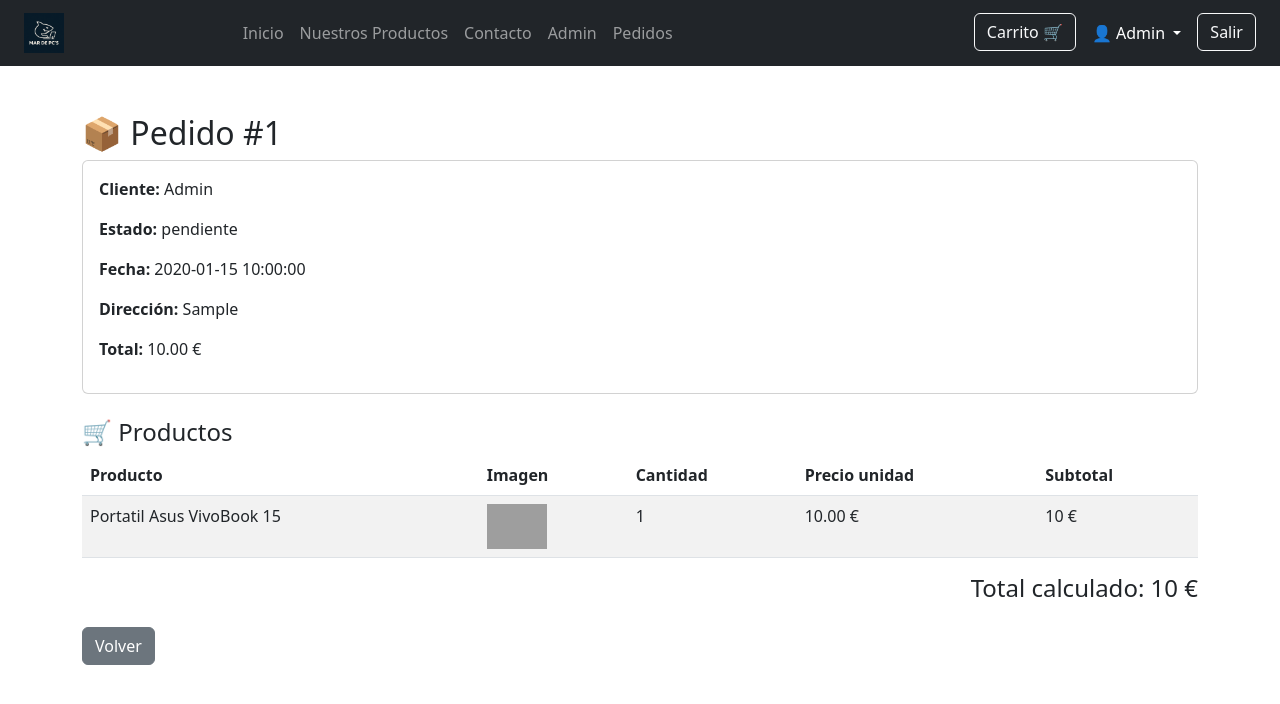
After one commit to Rikrditoxd/Mar-de-PC-s, a PHP site: page /acciones/pedido_detalle.php?id=1 in a window 1280 px wide. The commit adds this page. Shown: the top 704 px of the page. Run offline with PHP 8.4, Linux system fonts and the light colour scheme; a user stored in the database is signed in; data comes from the database, SQL or seed files in the repository; tables that the repository leaves empty or names only in its code hold one stand-in row (values such as "Sample post"); grey boxes are pictures that could not be loaded.

Commit message:
footer, pag pedidos y gestion usuarios

````diff
--- /dev/null
+++ b/acciones/pedido_detalle.php
@@ -0,0 +1,133 @@
+<?php
+session_start();
+include("../config/conexion.php");
+
+// 🔒 Seguridad admin o usuario logueado
+if (!isset($_SESSION['id_usuario'])) {
+    header("Location: login.php");
+    exit();
+}
+
+if (!isset($_GET['id'])) {
+    die("Pedido no encontrado");
+}
+
+$id_pedido = intval($_GET['id']);
+$id_usuario = $_SESSION['id_usuario'];
+$es_admin = $_SESSION['administrador'] ?? 0;
+
+/*
+   🔐 Seguridad:
+   - Admin puede ver todos
+   - Usuario solo los suyos
+*/
+
+if ($es_admin == 1) {
+    $sql = "SELECT p.*, u.nombre
+            FROM pedidos p
+            JOIN usuarios u ON p.id_usuario = u.id_usuario
+            WHERE p.id_pedido = $id_pedido";
+} else {
+    $sql = "SELECT p.*, u.nombre
+            FROM pedidos p
+            JOIN usuarios u ON p.id_usuario = u.id_usuario
+            WHERE p.id_pedido = $id_pedido AND p.id_usuario = $id_usuario";
+}
+
+$result = $conn->query($sql);
+
+if ($result->num_rows == 0) {
+    die("Pedido no encontrado o no tienes acceso");
+}
+
+$pedido = $result->fetch_assoc();
+
+// 🔎 productos del pedido
+$sql_items = "SELECT pi.*, pr.nombre, pr.imagen_url
+              FROM pedido_items pi
+              JOIN productos pr ON pi.id_producto = pr.id_producto
+              WHERE pi.id_pedido = $id_pedido";
+
+$items = $conn->query($sql_items);
+?>
+
+<!DOCTYPE html>
+<html>
+<head>
+    <title>Pedido #<?= $pedido['id_pedido'] ?></title>
+    <link href="https://cdn.jsdelivr.net/npm/bootstrap@5.3.0/dist/css/bootstrap.min.css" rel="stylesheet">
+</head>
+
+<body>
+
+<?php include("../includes/navbar.php"); ?>
+
+<div class="container mt-5">
+
+    <h2>📦 Pedido #<?= $pedido['id_pedido'] ?></h2>
+
+    <div class="card p-3 mb-4">
+
+        <p><strong>Cliente:</strong> <?= $pedido['nombre'] ?></p>
+        <p><strong>Estado:</strong> <?= $pedido['estado'] ?></p>
+        <p><strong>Fecha:</strong> <?= $pedido['creado_en'] ?></p>
+        <p><strong>Dirección:</strong> <?= $pedido['direccion_envio'] ?></p>
+        <p><strong>Total:</strong> <?= $pedido['total'] ?> €</p>
+
+    </div>
+
+    <h4>🛒 Productos</h4>
+
+    <table class="table table-striped">
+
+        <thead>
+            <tr>
+                <th>Producto</th>
+                <th>Imagen</th>
+                <th>Cantidad</th>
+                <th>Precio unidad</th>
+                <th>Subtotal</th>
+            </tr>
+        </thead>
+
+        <tbody>
+
+            <?php $total_calc = 0; ?>
+
+            <?php while ($item = $items->fetch_assoc()):
+                $subtotal = $item['cantidad'] * $item['precio_unidad'];
+                $total_calc += $subtotal;
+            ?>
+
+            <tr>
+                <td><?= $item['nombre'] ?></td>
+
+                <td>
+                    <img src="<?= $item['imagen_url'] ?>" width="60">
+                </td>
+
+                <td><?= $item['cantidad'] ?></td>
+
+                <td><?= $item['precio_unidad'] ?> €</td>
+
+                <td><?= $subtotal ?> €</td>
+            </tr>
+
+            <?php endwhile; ?>
+
+        </tbody>
+
+    </table>
+
+    <div class="text-end">
+        <h4>Total calculado: <?= $total_calc ?> €</h4>
+    </div>
+
+    <a href="javascript:history.back()" class="btn btn-secondary mt-3">
+        Volver
+    </a>
+
+</div>
+
+</body>
+</html>
--- a/administracion.php
+++ b/administracion.php
@@ -46,7 +46,7 @@ $resultado = $conn->query($sql);
     <!-- Bootstrap -->
     <link href="https://cdn.jsdelivr.net/npm/bootstrap@5.3.0/dist/css/bootstrap.min.css" rel="stylesheet">
 
-    <!-- Tu CSS -->
+    <!-- CSS -->
     <link rel="stylesheet" href="assets/css/style.css">
 </head>
 
@@ -149,7 +149,7 @@ $resultado = $conn->query($sql);
 
     </div> <!-- row -->
 </div> <!-- container-fluid -->
-
+<?php include("includes/footer.php"); ?>
 </body>
 </html>
 ```
--- a/carrito.php
+++ b/carrito.php
@@ -73,7 +73,7 @@ $carrito = $_SESSION['carrito'] ?? [];
 
         <?php endif; ?>
     </div>
-
+<?php include("includes/footer.php"); ?>
 </body>
 
 </html>
--- a/catalogo.php
+++ b/catalogo.php
@@ -117,7 +117,7 @@ $resultado = $conn->query($sql);
 
                 </div>
             </div>
-
+<?php include("includes/footer.php"); ?>
 </body>
 
 </html>
--- a/checkout.php
+++ b/checkout.php
@@ -46,7 +46,7 @@ session_start();
         </form>
 
     </div>
-
+<?php include("includes/footer.php"); ?>
 </body>
 
 </html>
--- a/contacto.php
+++ b/contacto.php
@@ -61,5 +61,6 @@ session_start();
             </div>
         </div>
     </div>
+    <?php include("includes/footer.php"); ?>
 </body>
 </html>
--- a/includes/navbar.php
+++ b/includes/navbar.php
@@ -3,24 +3,27 @@ if (session_status() === PHP_SESSION_NONE) {
     session_start();
 }
 ?>
+
 <nav class="navbar navbar-expand-lg navbar-dark bg-dark sticky-top px-4">
 
     <!-- LOGO -->
     <a class="navbar-brand d-flex align-items-center" href="index.php">
         <img src="assets/imagenes/minimalista.png" height="40" class="me-2">
-
     </a>
 
     <div class="collapse navbar-collapse">
 
         <!-- CENTRO -->
         <ul class="navbar-nav mx-auto">
+
             <li class="nav-item">
                 <a class="nav-link" href="index.php">Inicio</a>
             </li>
+
             <li class="nav-item">
                 <a class="nav-link" href="catalogo.php">Nuestros Productos</a>
             </li>
+
             <li class="nav-item">
                 <a class="nav-link" href="contacto.php">Contacto</a>
             </li>
@@ -29,7 +32,12 @@ if (session_status() === PHP_SESSION_NONE) {
                 <li class="nav-item">
                     <a class="nav-link" href="administracion.php">Admin</a>
                 </li>
+
+                <li class="nav-item">
+                    <a class="nav-link" href="administracion_pedidos.php">Pedidos</a>
+                </li>
             <?php endif; ?>
+
         </ul>
 
         <!-- DERECHA -->
@@ -37,19 +45,42 @@ if (session_status() === PHP_SESSION_NONE) {
 
             <?php if (isset($_SESSION['id_usuario'])): ?>
 
-                <li class="nav-item">
+                <!-- CARRITO -->
+                <li class="nav-item me-2">
                     <a class="btn btn-outline-light" href="carrito.php">
-                        Carrito🛒
+                        Carrito 🛒
                     </a>
                 </li>
 
-                <!-- USUARIO LOGUEADO -->
-                <li class="nav-item">
-                    <a class="nav-link text-white" href="pedidos.php">
+                <!-- DROPDOWN USUARIO (CORREGIDO) -->
+                <li class="nav-item dropdown me-2">
+
+                    <a class="nav-link dropdown-toggle text-white"
+                       href="#"
+                       role="button"
+                       data-bs-toggle="dropdown">
                         👤 <?= $_SESSION['nombre'] ?>
                     </a>
+
+                    <ul class="dropdown-menu dropdown-menu-end">
+
+                        <li>
+                            <a class="dropdown-item" href="pedidos.php">
+                                📦 Mis pedidos
+                            </a>
+                        </li>
+
+                        <li>
+                            <a class="dropdown-item" href="perfil.php">
+                                👤 Mi perfil
+                            </a>
+                        </li>
+
+                    </ul>
+
                 </li>
 
+                <!-- SALIR -->
                 <li class="nav-item">
                     <a class="btn btn-outline-light" href="logout.php">
                         Salir
@@ -58,15 +89,9 @@ if (session_status() === PHP_SESSION_NONE) {
 
             <?php else: ?>
 
-                <!-- NO LOGUEADO -->
                 <li class="nav-item">
-                    <a class="btn btn-outline-light" href="login.php">
-                        Login
-                    </a>
-
-                    <a class="btn btn-outline-light" href="registro.php">
-                        Registro
-                    </a>
+                    <a class="btn btn-outline-light" href="login.php">Login</a>
+                    <a class="btn btn-outline-light" href="registro.php">Registro</a>
                 </li>
 
             <?php endif; ?>
--- a/login.php
+++ b/login.php
@@ -37,6 +37,6 @@ session_start();
     </form>
 
 </div>
-
+<?php include("includes/footer.php"); ?>
 </body>
 </html>
--- a/pedidos.php
+++ b/pedidos.php
@@ -20,6 +20,7 @@ $resultado = $conn->query($sql);
 <head>
     <title>Mis pedidos</title>
     <link href="https://cdn.jsdelivr.net/npm/bootstrap@5.3.0/dist/css/bootstrap.min.css" rel="stylesheet">
+    <link rel="stylesheet" href="assets/css/style.css">
 </head>
 
 <body>
@@ -28,7 +29,7 @@ $resultado = $conn->query($sql);
 
 <div class="container mt-5">
 
-    <h1>📦 Mis pedidos</h1>
+    <h1>Mis pedidos</h1>
 
     <?php if ($resultado->num_rows == 0): ?>
         <p>No has realizado ningún pedido.</p>
@@ -85,6 +86,6 @@ $resultado = $conn->query($sql);
     <?php endif; ?>
 
 </div>
-
+<?php include("includes/footer.php"); ?>
 </body>
 </html>
--- a/producto.php
+++ b/producto.php
@@ -104,8 +104,7 @@ $producto = $resultado->fetch_assoc();
 
     </div>
 
-    <!-- BOOTSTRAP JS -->
-    <script src="https://cdn.jsdelivr.net/npm/bootstrap@5.3.0/dist/js/bootstrap.bundle.min.js"></script>
+   <?php include("includes/footer.php"); ?>
 
 
 
--- a/registro.php
+++ b/registro.php
@@ -69,6 +69,6 @@ include("config/conexion.php");
 
     </form>
 </div>
-
+<?php include("includes/footer.php"); ?>
 </body>
 </html>
````
Also changed, not shown: acciones/actualizar_pedido.php (added, +11 -0 lines), acciones/actualizar_perfil.php (added, +23 -0 lines), acciones/editar_pedido.php (added, +49 -0 lines), acciones/eliminar_pedido.php (added, +20 -0 lines), administracion_pedidos.php (added, +109 -0 lines), includes/footer.php (added, +15 -0 lines), index.php (+4 -7 lines), perfil.php (added, +58 -0 lines).
